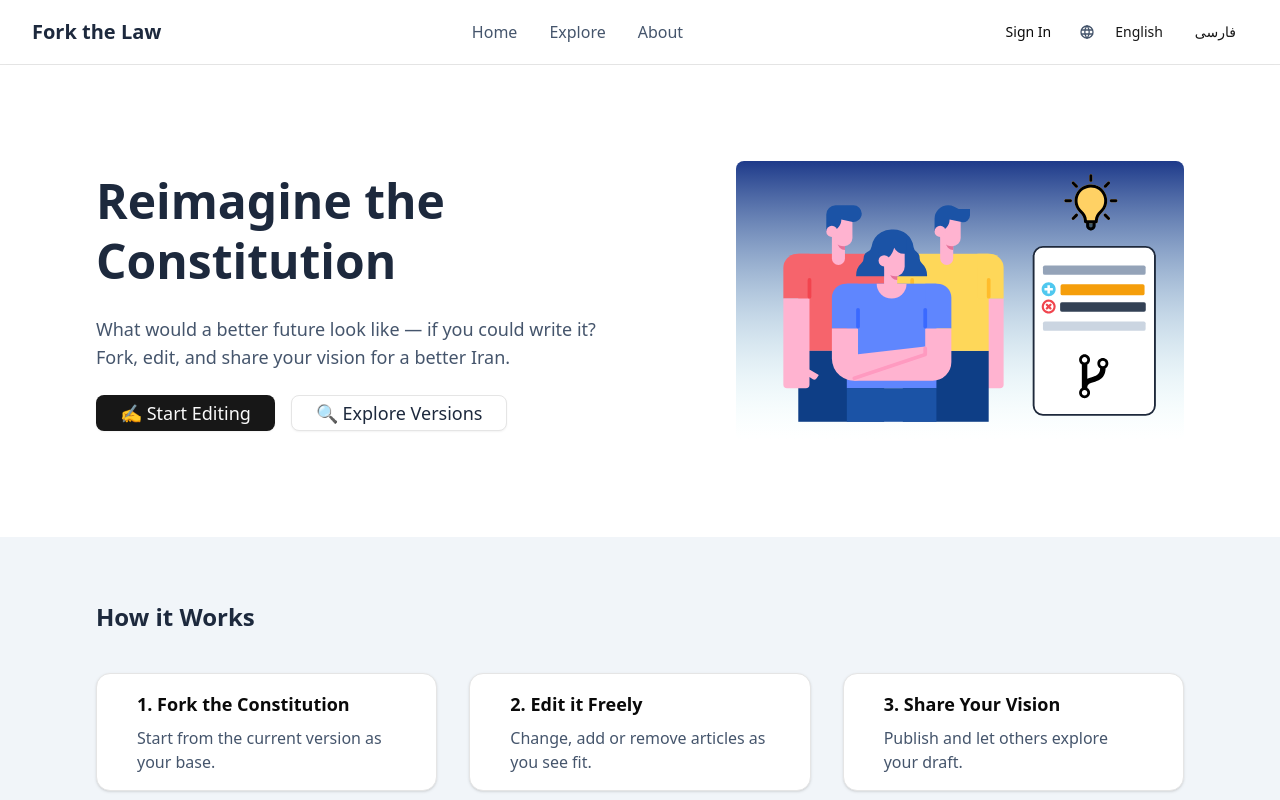
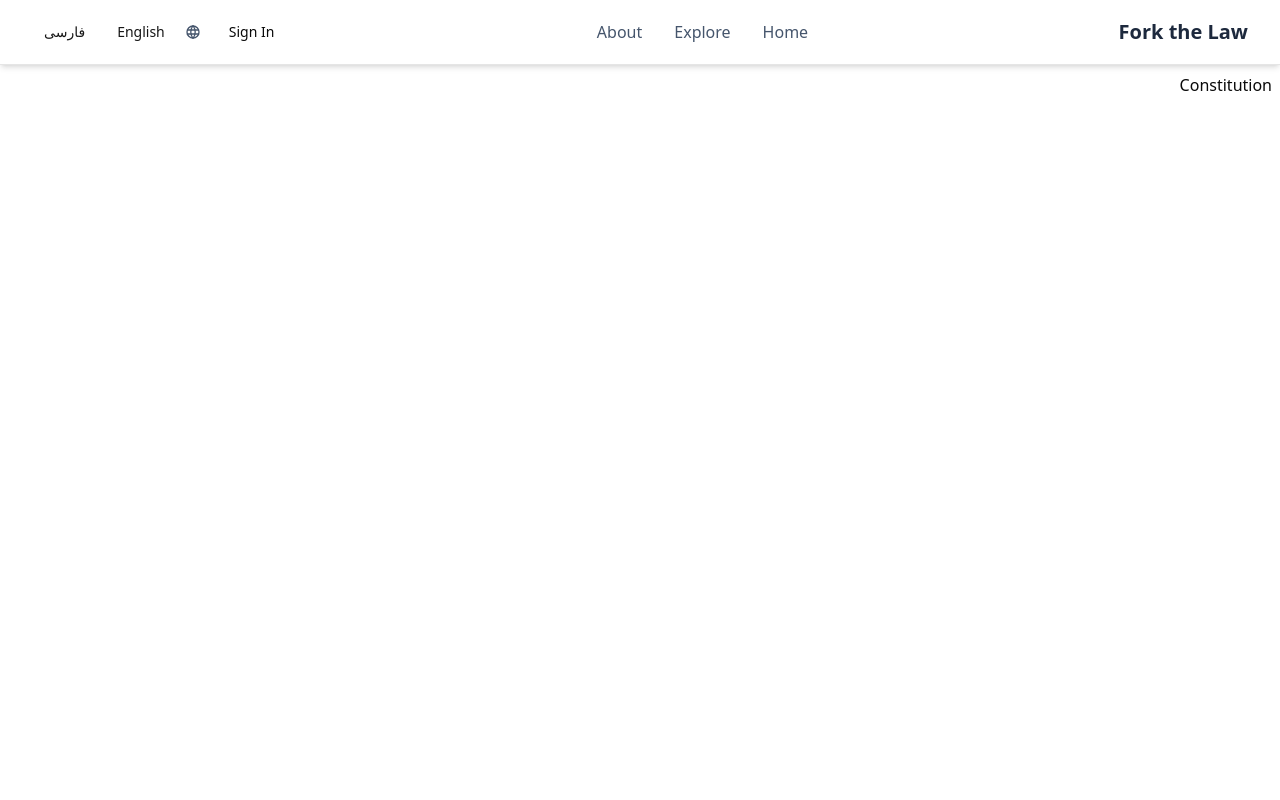
Before and after one commit to rekino/fork-the-law, a React (Vite) app: page /constitution in a window 1280 px wide. Shown: the top 800 px of the page. Built offline with nearby package versions, Linux system fonts and the light colour scheme.

Commit message:
implement html tag based locale detection and remove path based

```diff
--- a/index.html
+++ b/index.html
@@ -1,12 +1,12 @@
 <!doctype html>
-<html lang="en">
+<html lang="fa">
   <head>
     <meta charset="UTF-8" />
     <link rel="icon" type="image/svg+xml" href="/constitution.svg" />
     <meta name="viewport" content="width=device-width, initial-scale=1.0" />
     <title>Fork the Law</title>
   </head>
-  <body>
+  <body dir="rtl">
     <div id="root"></div>
     <script type="module" src="/src/main.tsx"></script>
   </body>
--- a/src/i18n.ts
+++ b/src/i18n.ts
@@ -2,7 +2,7 @@ import i18n from 'i18next';
 import { initReactI18next } from 'react-i18next';
 
 import Backend from 'i18next-http-backend';
-// import LanguageDetector from 'i18next-browser-languagedetector';
+import LanguageDetector from 'i18next-browser-languagedetector';
 // don't want to use this?
 // have a look at the Quick start guide
 // for passing in lng and translations on init
@@ -11,12 +11,17 @@ i18n
   .use(Backend)
   // detect user language
   // learn more: https://github.com/i18next/i18next-browser-languageDetector
-//   .use(LanguageDetector)
+  .use(LanguageDetector)
   // pass the i18n instance to react-i18next.
   .use(initReactI18next)
   .init({
     supportedLngs: ['en', 'fa'],
     fallbackLng: 'en',
+    detection: {
+      order: ['htmlTag', 'localStorage', 'navigator'],
+      lookupLocalStorage: 'i18nextLng',
+      caches: ['localStorage']
+    },
     debug: true,
     backend: {
       loadPath: '/locales/{{lng}}/translation.json',
--- a/src/routeTree.gen.ts
+++ b/src/routeTree.gen.ts
@@ -13,61 +13,54 @@ import { createFileRoute } from '@tanstack/react-router'
 import { Route as rootRouteImport } from './routes/__root'
 import { Route as IndexRouteImport } from './routes/index'
 
-const LocaleIndexLazyRouteImport = createFileRoute('/$locale/')()
-const LocaleConstitutionLazyRouteImport = createFileRoute(
-  '/$locale/constitution',
-)()
+const ConstitutionLazyRouteImport = createFileRoute('/constitution')()
 
+const ConstitutionLazyRoute = ConstitutionLazyRouteImport.update({
+  id: '/constitution',
+  path: '/constitution',
+  getParentRoute: () => rootRouteImport,
+} as any).lazy(() => import('./routes/constitution.lazy').then((d) => d.Route))
 const IndexRoute = IndexRouteImport.update({
   id: '/',
   path: '/',
   getParentRoute: () => rootRouteImport,
-} as any)
-const LocaleIndexLazyRoute = LocaleIndexLazyRouteImport.update({
-  id: '/$locale/',
-  path: '/$locale/',
-  getParentRoute: () => rootRouteImport,
-} as any).lazy(() => import('./routes/$locale/index.lazy').then((d) => d.Route))
-const LocaleConstitutionLazyRoute = LocaleConstitutionLazyRouteImport.update({
-  id: '/$locale/constitution',
-  path: '/$locale/constitution',
-  getParentRoute: () => rootRouteImport,
-} as any).lazy(() =>
-  import('./routes/$locale/constitution.lazy').then((d) => d.Route),
-)
+} as any).lazy(() => import('./routes/index.lazy').then((d) => d.Route))
 
 export interface FileRoutesByFullPath {
   '/': typeof IndexRoute
-  '/$locale/constitution': typeof LocaleConstitutionLazyRoute
-  '/$locale': typeof LocaleIndexLazyRoute
+  '/constitution': typeof ConstitutionLazyRoute
 }
 export interface FileRoutesByTo {
   '/': typeof IndexRoute
-  '/$locale/constitution': typeof LocaleConstitutionLazyRoute
-  '/$locale': typeof LocaleIndexLazyRoute
+  '/constitution': typeof ConstitutionLazyRoute
 }
 export interface FileRoutesById {
   __root__: typeof rootRouteImport
   '/': typeof IndexRoute
-  '/$locale/constitution': typeof LocaleConstitutionLazyRoute
-  '/$locale/': typeof LocaleIndexLazyRoute
+  '/constitution': typeof ConstitutionLazyRoute
 }
 export interface FileRouteTypes {
   fileRoutesByFullPath: FileRoutesByFullPath
-  fullPaths: '/' | '/$locale/constitution' | '/$locale'
+  fullPaths: '/' | '/constitution'
   fileRoutesByTo: FileRoutesByTo
-  to: '/' | '/$locale/constitution' | '/$locale'
-  id: '__root__' | '/' | '/$locale/constitution' | '/$locale/'
+  to: '/' | '/constitution'
+  id: '__root__' | '/' | '/constitution'
   fileRoutesById: FileRoutesById
 }
 export interface RootRouteChildren {
   IndexRoute: typeof IndexRoute
-  LocaleConstitutionLazyRoute: typeof LocaleConstitutionLazyRoute
-  LocaleIndexLazyRoute: typeof LocaleIndexLazyRoute
+  ConstitutionLazyRoute: typeof ConstitutionLazyRoute
 }
 
 declare module '@tanstack/react-router' {
   interface FileRoutesByPath {
+    '/constitution': {
+      id: '/constitution'
+      path: '/constitution'
+      fullPath: '/constitution'
+      preLoaderRoute: typeof ConstitutionLazyRouteImport
+      parentRoute: typeof rootRouteImport
+    }
     '/': {
       id: '/'
       path: '/'
@@ -75,27 +68,12 @@ declare module '@tanstack/react-router' {
       preLoaderRoute: typeof IndexRouteImport
       parentRoute: typeof rootRouteImport
     }
-    '/$locale/': {
-      id: '/$locale/'
-      path: '/$locale'
-      fullPath: '/$locale'
-      preLoaderRoute: typeof LocaleIndexLazyRouteImport
-      parentRoute: typeof rootRouteImport
-    }
-    '/$locale/constitution': {
-      id: '/$locale/constitution'
-      path: '/$locale/constitution'
-      fullPath: '/$locale/constitution'
-      preLoaderRoute: typeof LocaleConstitutionLazyRouteImport
-      parentRoute: typeof rootRouteImport
-    }
   }
 }
 
 const rootRouteChildren: RootRouteChildren = {
   IndexRoute: IndexRoute,
-  LocaleConstitutionLazyRoute: LocaleConstitutionLazyRoute,
-  LocaleIndexLazyRoute: LocaleIndexLazyRoute,
+  ConstitutionLazyRoute: ConstitutionLazyRoute,
 }
 export const routeTree = rootRouteImport
   ._addFileChildren(rootRouteChildren)
--- a/src/routes/$locale/constitution.lazy.tsx
+++ b/src/routes/constitution.lazy.tsx
@@ -1,6 +1,6 @@
 import { createLazyFileRoute } from '@tanstack/react-router'
 
-export const Route = createLazyFileRoute('/$locale/constitution')({
+export const Route = createLazyFileRoute('/constitution')({
   component: Constitution,
 })
 
--- a/src/routes/$locale/index.lazy.tsx
+++ b/src/routes/index.lazy.tsx
@@ -5,7 +5,7 @@ import { Card, CardContent } from "@/components/ui/card"
 import { Input } from "@/components/ui/input"
 import { Trans } from "react-i18next"
 
-export const Route = createLazyFileRoute('/$locale/')({
+export const Route = createLazyFileRoute('/')({
   component: Index,
 })
 
```
